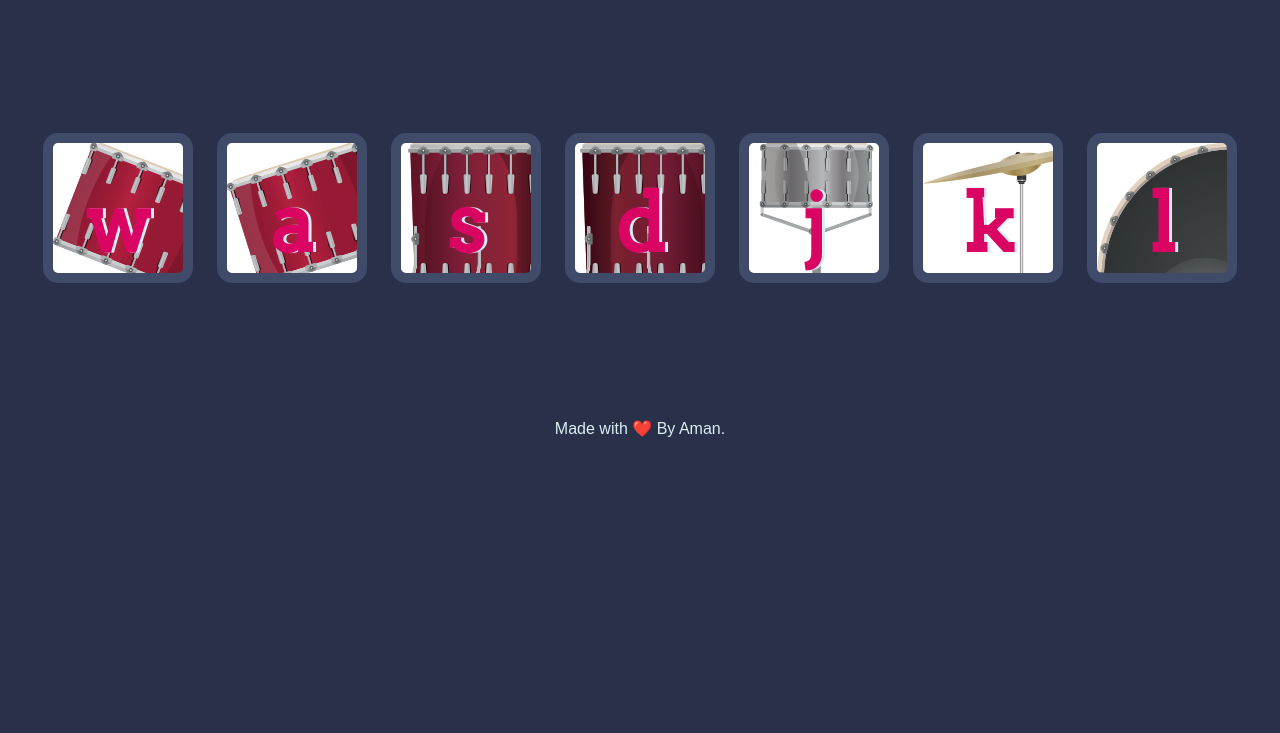
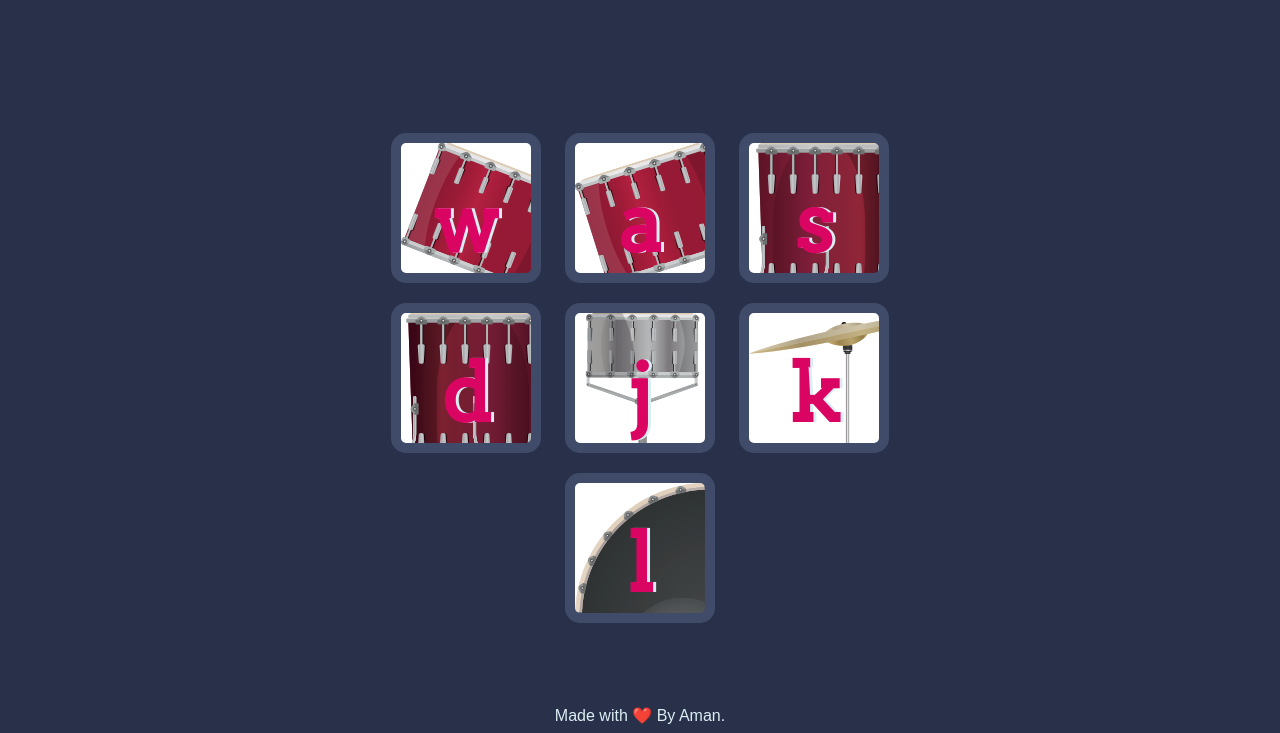
Before and after one commit to AmanVgit/Drummer, a plain HTML site: page index.html in a window 1280 px wide. Shown: the part 156-889 px from the top of the page. Before the commit the page ends 800 px from the top, so only its background shows below. Drawn offline with Linux system fonts and the light colour scheme.

Commit message:
Update styles.css

```diff
--- a/styles.css
+++ b/styles.css
@@ -1,10 +1,11 @@
 body {
   text-align: center;
   background-color: #283149;
+  text-align: center;
 }
 
 h1 {
-  font-size: 5rem;
+  font-size: 500%;
   color: #DBEDF3;
   font-family: "Arvo", cursive;
   text-shadow: 3px 0 #DA0463;
@@ -14,6 +15,7 @@ h1 {
 footer {
   color: #DBEDF3;
   font-family: sans-serif;
+  padding-top: 10px;
 }
 
 .w {
@@ -47,6 +49,9 @@ footer {
 
 .set {
   margin: 10% auto;
+  text-align: center;
+  width: 50%;
+  margin-bottom: 5%;
 }
 
 .game-over {
```
